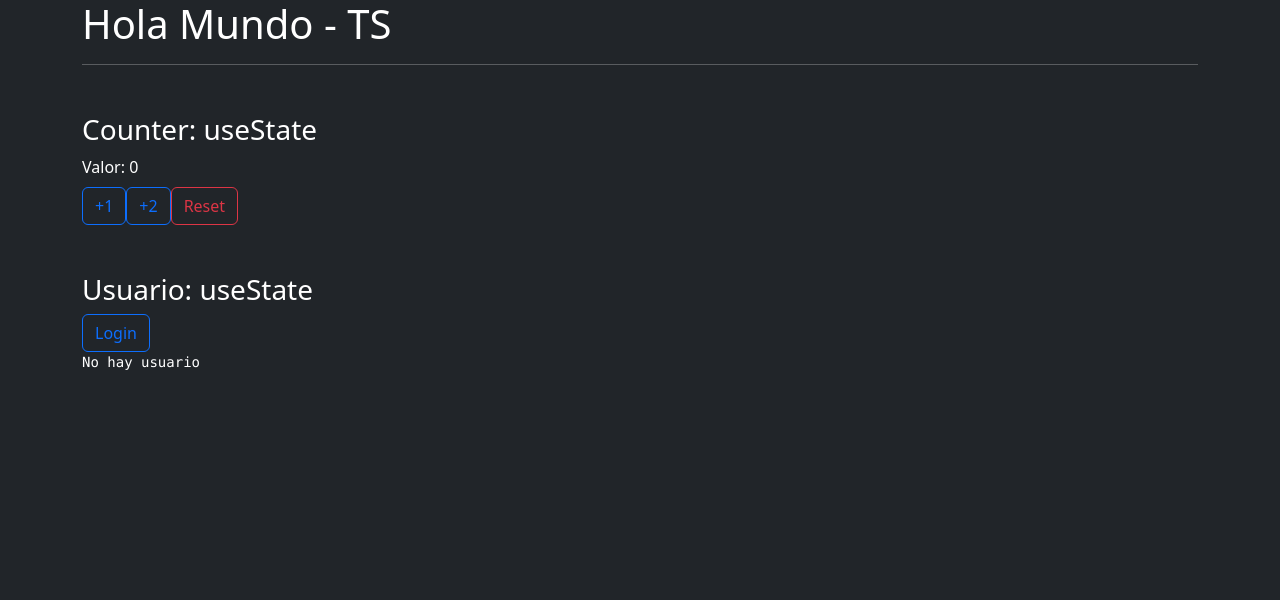
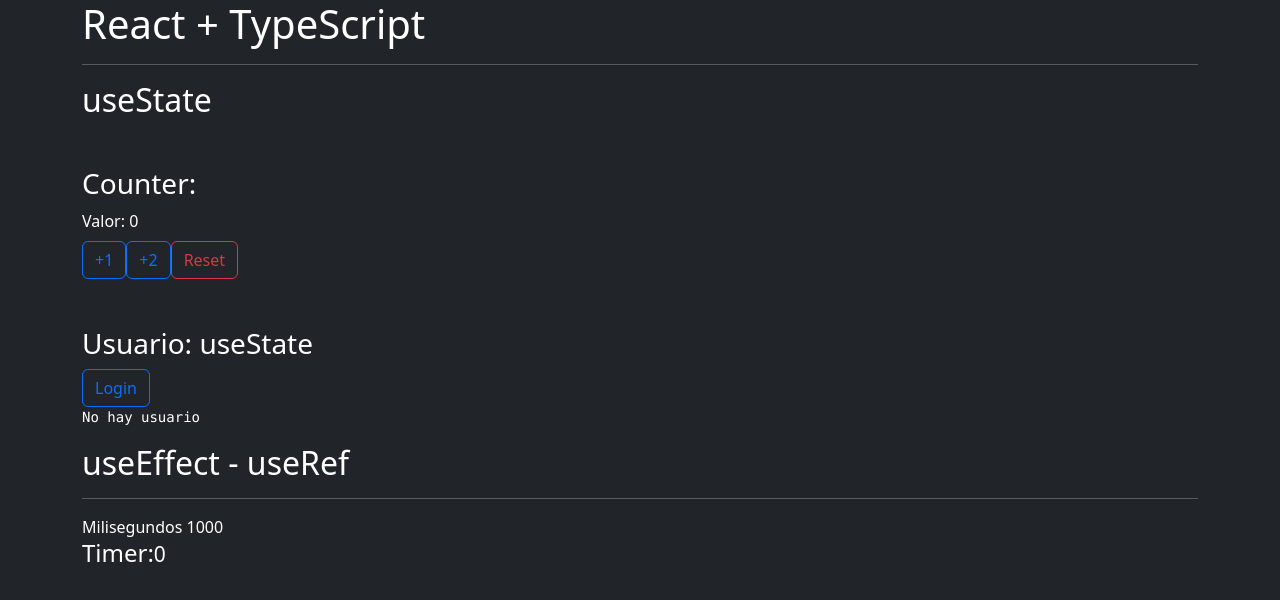
Before and after one commit to MSiestoGarabana/react-typescript, a React (Create React App) app: page / in a window 1280 px wide. Shown: the top 600 px of the page. Built offline with nearby package versions, Linux system fonts and the light colour scheme.

Commit message:
Setting up Timer&TimerPadre

```diff
--- a/src/App.tsx
+++ b/src/App.tsx
@@ -1,15 +1,23 @@
 import { Counter } from "./Components/Counter";
 import { Usuario } from "./Components/Usuario";
+
+import { TimerPadre } from "./Components/TimerPadre";
 
 
 function App() {
   return (
     <>
-      <h1>Hola Mundo - TS</h1>
+      <h1>React + TypeScript</h1>
       <hr/>
+
+      <h2>useState</h2>
       <Counter/>
 
       <Usuario/>
+
+      <h2>useEffect - useRef</h2>
+      <hr/>
+      <TimerPadre/>
     </>
   );
 }
--- a/src/Components/Counter.tsx
+++ b/src/Components/Counter.tsx
@@ -10,7 +10,7 @@
 
 return (
     <div className="mt-5">
-       <h3>Counter: useState</h3>
+       <h3>Counter:</h3>
        <span>Valor: {counter}</span>
        <br/>
        <button onClick={()=>incrementar()} className='btn btn-outline-primary mt-2' >
--- /dev/null
+++ b/src/Components/Timer.tsx
@@ -0,0 +1,7 @@
+export const Timer = () => {
+    return (
+        <>
+        <h4>Timer:<small>0</small></h4>
+        </>
+    )
+}
--- /dev/null
+++ b/src/Components/TimerPadre.tsx
@@ -0,0 +1,11 @@
+import React from 'react'
+import { Timer } from './Timer';
+
+export const TimerPadre = () => {
+    return(
+        <>
+        <span>Milisegundos { 1000 }</span>
+        <Timer/>
+        </>
+    )
+}
```
